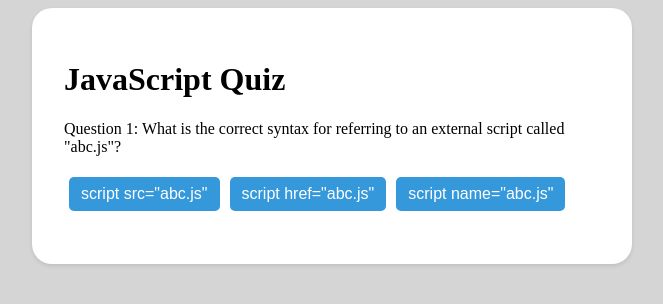
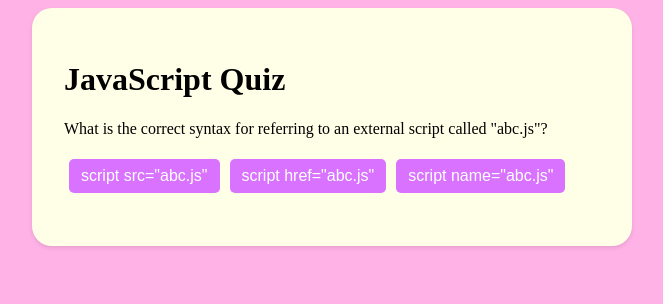
Before and after one commit to samirayc/javascript-quiz, a plain HTML site: page index.html in a window 1280 px wide. Shown: the whole page, without its empty margins (308-971 px from the left). Drawn offline with Linux system fonts and the light colour scheme.

Commit message:
bug fixes, score now shows up

```diff
--- a/script.js
+++ b/script.js
@@ -6,6 +6,55 @@ var questions = [
     },
     {
         question: 'Which operator is used to assign a value to a variable?',
-        choices: []
+        choices: ['-', '=', 'X'],
+        correct: 1
+    },
+    {
+        question: 'Which event occurs when the user clicks on an HTML element?',
+        choices: ['onmouseclick', 'onclick', 'onmouseover'],
+        correct: 1
+    },
+    {
+        question: 'Which of the following will write the message "Hello World!" in an alert box?',
+        choices: ['alertBox("Hello World!");', 'alert(Hello World!);', 'alert("Hello World!");'],
+        correct: 2
+    },
+];
+
+let currentQuestion = 0;
+let correctAnswers = 0;
+
+function showQuestion() {
+    const questionText = document.getElementById("question-text");
+    questionText.textContent = questions[currentQuestion].question;
+
+    const choices = document.querySelectorAll(".choice");
+    choices.forEach((choice, index) => {
+      choice.textContent = questions[currentQuestion].choices[index];
+    });
+    const response = document.getElementById("response");
+    response.textContent = "";
+  }
+
+  function checkAnswer(selected) {
+    const response = document.getElementById("response");
+    if (selected === questions[currentQuestion].correct) {
+      response.textContent = "Correct!";
+      correctAnswers++;
+    } else {
+      response.textContent = "Incorrect!";
     }
-]
+
+    setTimeout(() => {
+      currentQuestion++;
+
+      if (currentQuestion < questions.length) {
+        showQuestion();
+      } else {
+        const quizContainer = document.querySelector(".quiz");
+        quizContainer.innerHTML = `<p>You got ${correctAnswers} out of ${questions.length} questions.</p>`;
+      }
+    }, 1000);
+  }
+
+  showQuestion();
--- a/style.css
+++ b/style.css
@@ -1,5 +1,5 @@
 body {
-    background-color: #d5d5d5;
+    background-color: #FFB2E6;
 }
 
 .quiz {
@@ -8,7 +8,7 @@ body {
     max-width: 600px;
     margin: 0 auto;
     padding: 2em;
-    background-color: white;
+    background-color: #FFFFE8;
     border-radius: 20px;
     box-shadow: 0 2px 4px rgba(0, 0, 0, 0.1);
 }
@@ -22,7 +22,7 @@ body {
     display: block;
     margin: 5px 5px;
     padding: .5em .75em;
-    background-color: #3498db;
+    background-color: #D972FF;
     color: white;
     border: none;
     border-radius: 5px;
@@ -30,5 +30,5 @@ body {
   }
 
   .choice:hover {
-    background-color: #2980b9;
+    background-color: #8447FF;
   }
```
